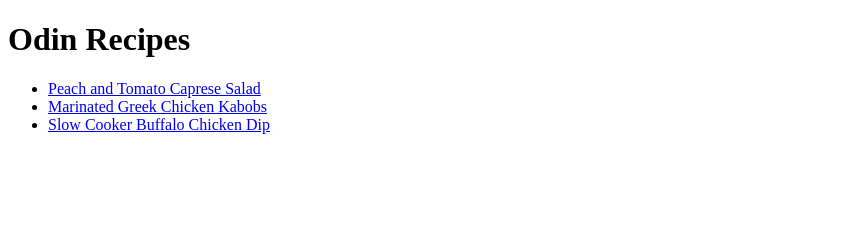
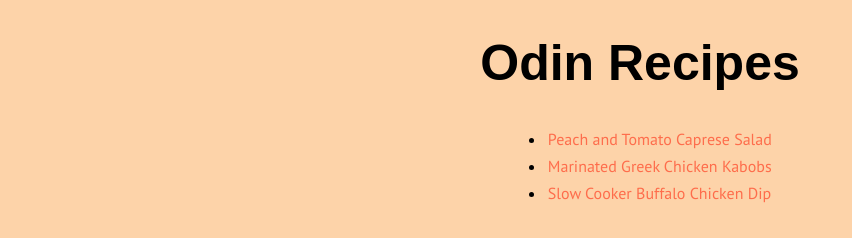
Before and after one commit to inmyworld5/odin-recipes, a plain HTML site: page index.html in a window 1280 px wide. Shown: the whole page, without its empty margins (0-852 px from the left). Drawn offline with Linux system fonts and the light colour scheme; a web font is replaced by a local one.

Commit message:
Create style for index.html

```diff
--- /dev/null
+++ b/index.css
@@ -0,0 +1,34 @@
+body{
+    background-color: #FDD3A9;
+    text-align: center;
+}
+
+h1{
+    font-family: Ysabeau Office, sans-serif;
+    font-size: 25px;
+    font-weight: bold;
+    font-size: 50px;
+}
+
+ul{
+    width: 18%;
+    margin:auto;
+    list-style-type: disc;
+}
+
+ul li{
+    padding:0.1rem;
+    text-align:left;
+    font-size: 16px;
+    line-height: 24px;
+    font-family: PT Sans, sans-serif;
+}
+
+a:active, a:hover{
+    color: orangered;
+}
+
+a{
+    color: #fe6d4c;
+    text-decoration: none;
+}
--- a/index.html
+++ b/index.html
@@ -3,6 +3,10 @@
 <head>
     <meta charset="UTF-8">
     <meta name="viewport" content="width=device-width, initial-scale=1.0">
+    <link rel="stylesheet" href="index.css">
+    <link rel="preconnect" href="https://fonts.googleapis.com">
+    <link rel="preconnect" href="https://fonts.gstatic.com" crossorigin>
+    <link href="https://fonts.googleapis.com/css2?family=PT+Sans&family=Ysabeau+Office:wght@100;600&display=swap" rel="stylesheet">
     <title>Recipes</title>
 </head>
 <body>
```
